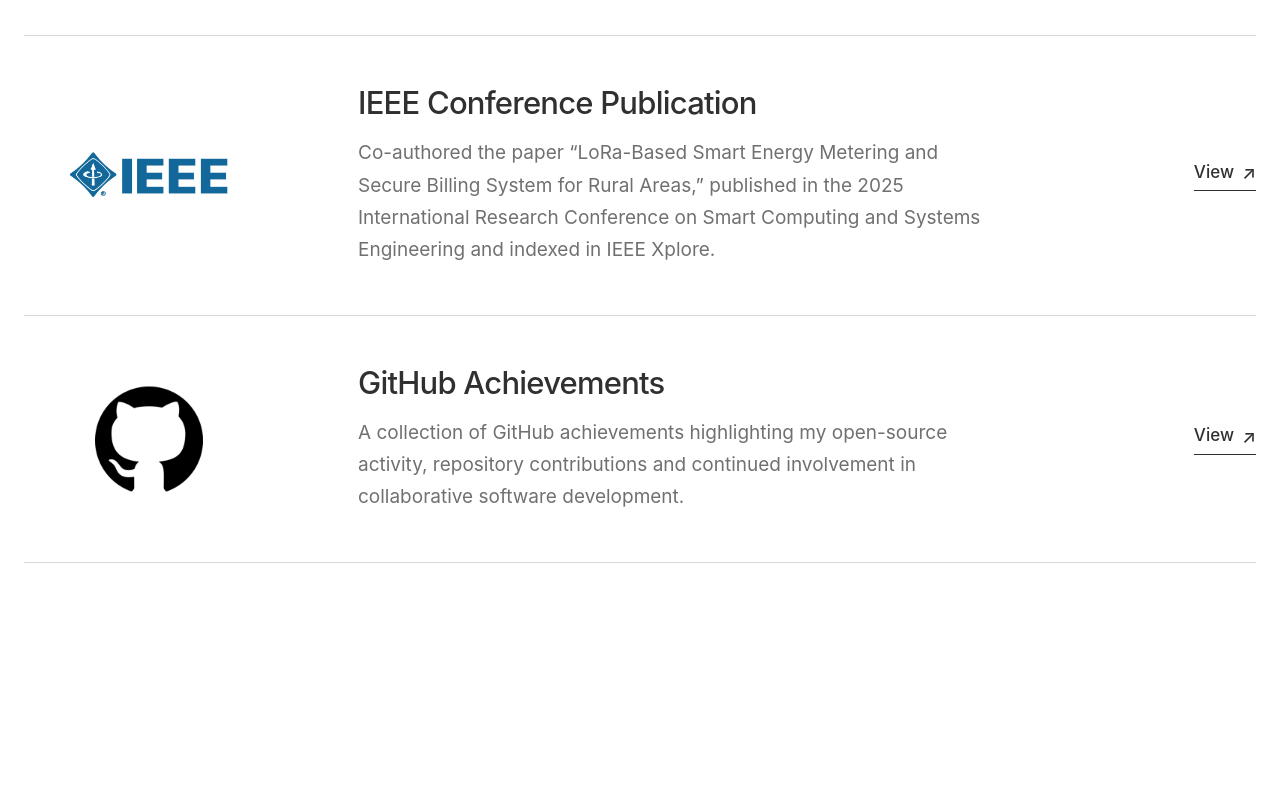
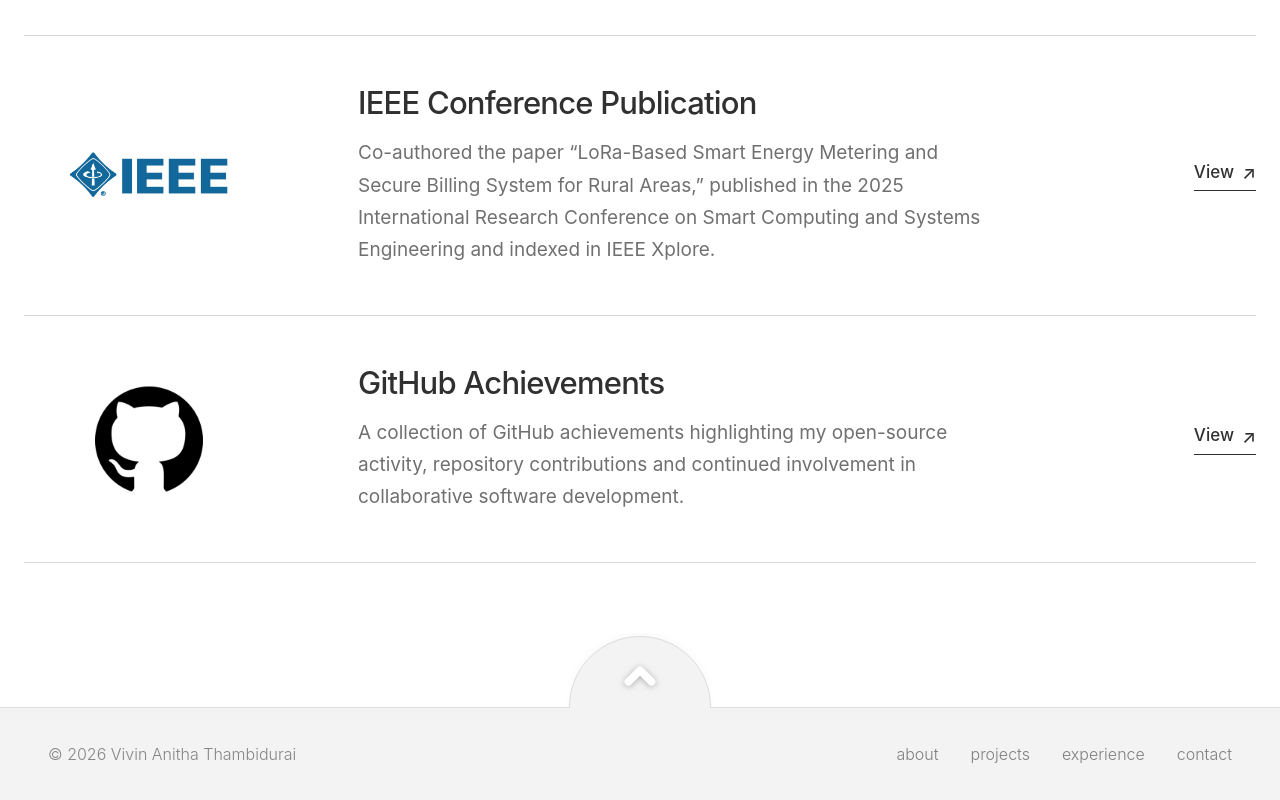
Before and after one commit to VivinAT04/portfolio, a React (Vite) app: page /featured in a window 1280 px wide. Shown: the part 1572-2372 px from the top of the page. Before the commit the page ends 2279 px from the top, so only its background shows below. Built offline with nearby package versions, Linux system fonts and the light colour scheme.

Commit message:
Fix responsive footer and back to top button

```diff
--- a/src/App.jsx
+++ b/src/App.jsx
@@ -1,5 +1,6 @@
 import Navbar from "./components/Navbar";
 import ScrollToTop from "./components/ScrollToTop";
+import Footer from "./components/Footer";
 
 import { Routes, Route } from "react-router-dom";
 
@@ -29,6 +30,8 @@ function App() {
         <Route path="/contact" element={<Contact />} />
         <Route path="/featured" element={<Featured />} />
       </Routes>
+
+      <Footer />
     </>
   );
 }
--- /dev/null
+++ b/src/components/Footer.jsx
@@ -0,0 +1,284 @@
+import { Link } from "react-router-dom";
+import { ChevronUp } from "lucide-react";
+
+export default function Footer() {
+  const scrollToTop = () => {
+    window.scrollTo({
+      top: 0,
+      left: 0,
+      behavior: "smooth",
+    });
+  };
+
+  return (
+    <footer
+      className="
+        relative
+        z-20
+        overflow-visible
+        bg-[#f3f3f3]
+        border-t
+        border-[#dddddd]
+      "
+    >
+      {/* =========================================================
+          RAISED HALF CIRCLE
+      ========================================================= */}
+      <button
+        type="button"
+        onClick={scrollToTop}
+        aria-label="Back to top"
+        className="
+          group
+          absolute
+          left-1/2
+          top-0
+          -translate-x-1/2
+          -translate-y-full
+
+          w-[124px]
+          h-[64px]
+
+          md:w-[146px]
+          md:h-[75px]
+
+          overflow-visible
+          bg-transparent
+          cursor-pointer
+          z-50
+        "
+      >
+        {/* CLIPPING WINDOW */}
+        <span
+          className="
+            absolute
+            inset-0
+            overflow-hidden
+            pointer-events-none
+          "
+        >
+          {/* FULL CIRCLE */}
+          <span
+            className="
+              absolute
+              left-1/2
+              top-[3px]
+              -translate-x-1/2
+
+              w-[120px]
+              h-[120px]
+
+              md:w-[142px]
+              md:h-[142px]
+
+              rounded-full
+              bg-[#f3f3f3]
+
+              border
+              border-[#dddddd]
+
+              shadow-[0_-2px_7px_rgba(0,0,0,0.035)]
+
+              transition-transform
+              duration-300
+              ease-[cubic-bezier(0.16,1,0.3,1)]
+
+              group-hover:-translate-y-[2px]
+            "
+          />
+        </span>
+
+        {/* ARROW */}
+        <ChevronUp
+          strokeWidth={4}
+          className="
+            absolute
+            left-1/2
+
+            top-[16px]
+            md:top-[20px]
+
+            -translate-x-1/2
+
+            w-[42px]
+            h-[42px]
+
+            md:w-[46px]
+            md:h-[46px]
+
+            text-white
+
+            drop-shadow-[0_1px_3px_rgba(0,0,0,0.28)]
+
+            pointer-events-none
+            z-50
+
+            transition-transform
+            duration-300
+            ease-[cubic-bezier(0.16,1,0.3,1)]
+
+            group-hover:-translate-y-[2px]
+          "
+        />
+      </button>
+
+      {/* =========================================================
+          MOBILE FOOTER
+          COPYRIGHT ONLY
+      ========================================================= */}
+      <div
+        className="
+          md:hidden
+
+          h-[72px]
+
+          px-4
+
+          flex
+          items-center
+          justify-center
+        "
+      >
+        <p
+          className="
+            m-0
+
+            text-[13px]
+            leading-none
+            font-light
+
+            text-[#858585]
+
+            text-center
+            whitespace-nowrap
+          "
+        >
+          © 2026 Vivin Anitha Thambidurai
+        </p>
+      </div>
+
+      {/* =========================================================
+          TABLET + DESKTOP FOOTER
+      ========================================================= */}
+      <div
+        className="
+          hidden
+          md:flex
+
+          max-w-[1280px]
+          mx-auto
+
+          px-10
+          lg:px-12
+
+          min-h-[92px]
+
+          py-[24px]
+
+          items-center
+        "
+      >
+        <div
+          className="
+            w-full
+            flex
+            items-center
+            justify-between
+            gap-8
+          "
+        >
+          <p
+            className="
+              m-0
+
+              text-[15px]
+              lg:text-[16px]
+
+              leading-none
+              font-light
+
+              text-[#858585]
+
+              whitespace-nowrap
+            "
+          >
+            © 2026 Vivin Anitha Thambidurai
+          </p>
+
+          <nav
+            className="
+              flex
+              items-center
+              gap-x-7
+              lg:gap-x-8
+            "
+          >
+            <Link
+              to="/about"
+              className="
+                text-[15px]
+                lg:text-[16px]
+                leading-none
+                font-light
+                text-[#7f7f7f]
+                transition-colors
+                duration-300
+                hover:text-[#333333]
+              "
+            >
+              about
+            </Link>
+
+            <Link
+              to="/projects"
+              className="
+                text-[15px]
+                lg:text-[16px]
+                leading-none
+                font-light
+                text-[#7f7f7f]
+                transition-colors
+                duration-300
+                hover:text-[#333333]
+              "
+            >
+              projects
+            </Link>
+
+            <Link
+              to="/experience"
+              className="
+                text-[15px]
+                lg:text-[16px]
+                leading-none
+                font-light
+                text-[#7f7f7f]
+                transition-colors
+                duration-300
+                hover:text-[#333333]
+              "
+            >
+              experience
+            </Link>
+
+            <Link
+              to="/contact"
+              className="
+                text-[15px]
+                lg:text-[16px]
+                leading-none
+                font-light
+                text-[#7f7f7f]
+                transition-colors
+                duration-300
+                hover:text-[#333333]
+              "
+            >
+              contact
+            </Link>
+          </nav>
+        </div>
+      </div>
+    </footer>
+  );
+}
--- a/src/pages/Contact.jsx
+++ b/src/pages/Contact.jsx
@@ -616,9 +616,7 @@ export default function Contact() {
           sm:pt-[50px]
           lg:pt-[58px]
 
-          pb-16
-          sm:pb-20
-          lg:pb-28
+          pb-[80px] sm:pb-[96px] lg:pb-28
 
           scroll-mt-[90px]
           md:scroll-mt-[120px]
```
